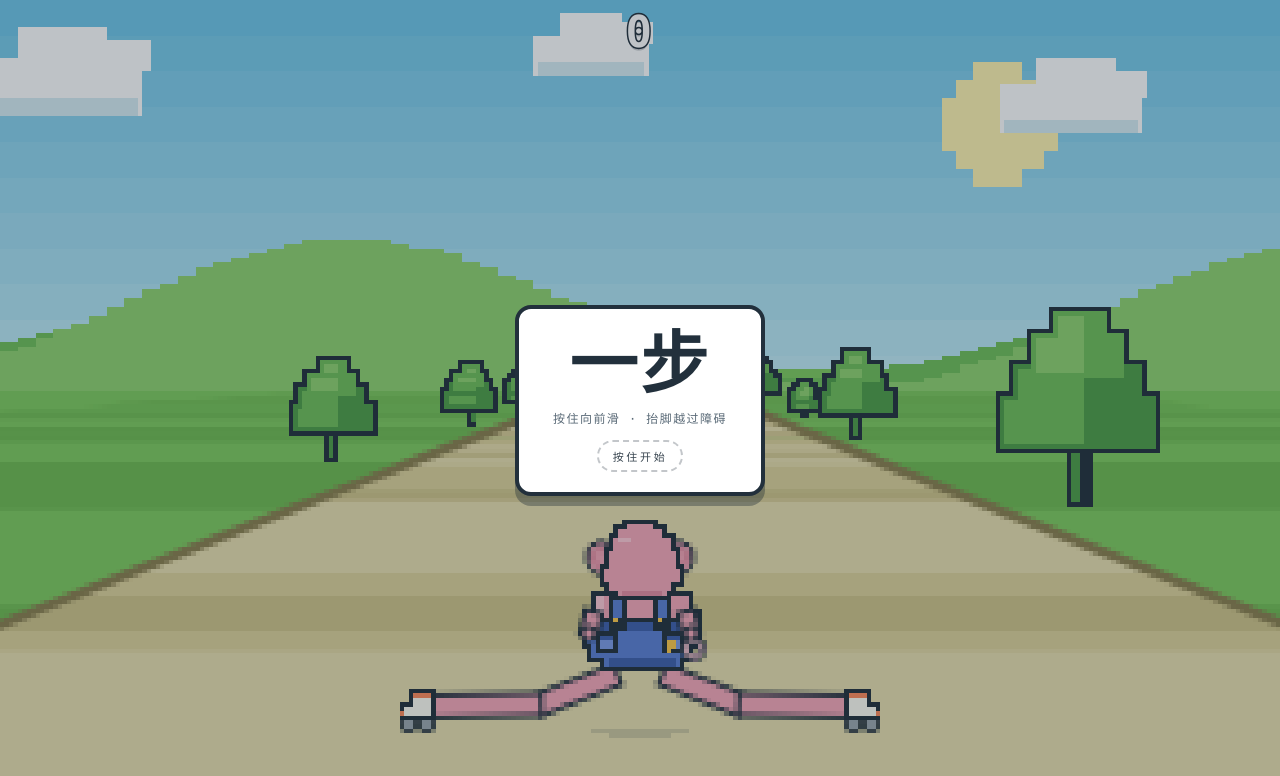
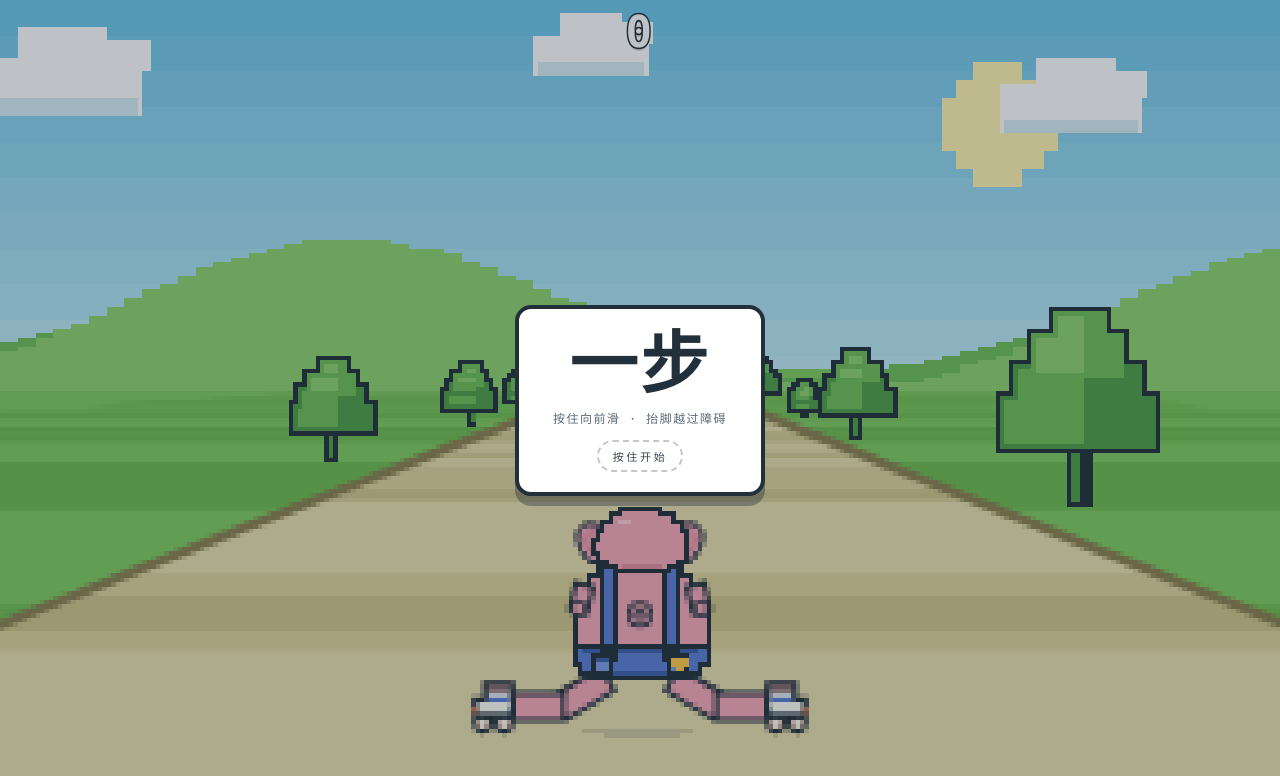
Before and after one commit to blueyesess/wavedromgen, a plain HTML site: page one-step/index.html in a window 1280 px wide. Drawn offline with Linux system fonts and the light colour scheme.

Commit message:
feat: update workspace
Co-authored-by: traeagent <traeagent@users.noreply.github.com>

```diff
--- a/one-step/index.html
+++ b/one-step/index.html
@@ -227,8 +227,8 @@
     ROAD_HALF = (0.72 * VW) / S_HIT;
     CAM_H = (VH * 0.92 - horizon) / S_HIT;
 
-    skateL = Math.round(VW * 0.325);
-    skateR = Math.round(VW * 0.675);
+    skateL = Math.round(VW * 0.385);
+    skateR = Math.round(VW * 0.615);
     skateY = Math.round(horizon + CAM_H * S_HIT) - 2;
   }
 
@@ -996,7 +996,7 @@
   }
 
   /* ---------------- 玩家：背对镜头的小猪 ---------------- */
-  const PIG = { skin:'#f7a8b8', light:'#ffc9d4', skin2:'#e58ca0',
+  const PIG = { skin:'#f7a8b8', light:'#ffc9d4', skin2:'#e58ca0', maroon:'#6b3a45',
     denim:'#5b7fd4', denim2:'#3e5fac', denim3:'#7c9be6', gold:'#ffc94a', orange:'#ff8a5b' };
 
   function pigU() { return Math.max(0.55, Math.min(1.15, VH / 390)); }
@@ -1044,24 +1044,28 @@
   function drawPigSkate(x, y, u, side) {
     ctx.save();
     ctx.translate(Math.round(x), Math.round(y));
-    ctx.scale(side, 1);
-
-    // 轮子（侧面两颗大轮，浅色轮毂）
+    ctx.scale(side * 1.2, 1.2);
+
+    // 轮子（橙色大轮 + 奶油轮毂）
     for (const wx of [-3.9, 3.7]) {
       ctx.fillStyle = pal.ink;
       ctx.beginPath();
-      ctx.arc(Math.round(wx * u), Math.round(-2.6 * u), Math.max(2, Math.round(2.6 * u)), 0, Math.PI * 2);
+      ctx.arc(Math.round(wx * u), Math.round(-2.6 * u), Math.max(2, Math.round(2.7 * u)), 0, Math.PI * 2);
       ctx.fill();
-      ctx.fillStyle = '#c6d0d6';
+      ctx.fillStyle = PIG.orange;
       ctx.beginPath();
-      ctx.arc(Math.round(wx * u), Math.round(-2.6 * u), Math.max(1, Math.round(1.4 * u)), 0, Math.PI * 2);
+      ctx.arc(Math.round(wx * u), Math.round(-2.6 * u), Math.max(1, Math.round(2 * u)), 0, Math.PI * 2);
+      ctx.fill();
+      ctx.fillStyle = '#fffdf4';
+      ctx.beginPath();
+      ctx.arc(Math.round(wx * u), Math.round(-2.6 * u), Math.max(1, Math.round(0.9 * u)), 0, Math.PI * 2);
       ctx.fill();
     }
 
     // 底板
     ctx.fillStyle = pal.ink;
     ctx.fillRect(Math.round(-6.6 * u), Math.round(-7.2 * u), Math.max(6, Math.round(13.2 * u)), Math.max(2, Math.round(2.6 * u)));
-    ctx.fillStyle = '#4a5560';
+    ctx.fillStyle = PIG.denim2;
     ctx.fillRect(Math.round(-5.8 * u), Math.round(-6.7 * u), Math.max(4, Math.round(11.6 * u)), Math.max(1, Math.round(1.4 * u)));
 
     // 靴身：前掌 + 高帮
@@ -1072,11 +1076,15 @@
     ctx.fillRect(Math.round(-5.8 * u), Math.round(-9.8 * u), Math.max(6, Math.round(11 * u)), Math.max(2, Math.round(3 * u)));
     ctx.fillRect(Math.round(-5.8 * u), Math.round(-15 * u), Math.max(4, Math.round(6.2 * u)), Math.max(4, Math.round(6.6 * u)));
 
-    // 橙色靴口
+    // 栗色靴口 + 蓝色搭扣带
+    ctx.fillStyle = PIG.maroon;
+    ctx.fillRect(Math.round(-5.8 * u), Math.round(-15 * u), Math.max(4, Math.round(6.2 * u)), Math.max(1, Math.round(2.6 * u)));
+    ctx.fillStyle = PIG.denim;
+    ctx.fillRect(Math.round(-5.8 * u), Math.round(-11.6 * u), Math.max(4, Math.round(6.2 * u)), Math.max(1, Math.round(1.4 * u)));
+
+    // 鞋头刹车
     ctx.fillStyle = PIG.orange;
-    ctx.fillRect(Math.round(-5.8 * u), Math.round(-15 * u), Math.max(4, Math.round(6.2 * u)), Math.max(1, Math.round(1.8 * u)));
-    // 鞋头刹车
-    ctx.fillRect(Math.round(4.8 * u), Math.round(-6.6 * u), Math.max(1, Math.round(1.8 * u)), Math.max(1, Math.round(1.6 * u)));
+    ctx.fillRect(Math.round(4.6 * u), Math.round(-6.6 * u), Math.max(1, Math.round(2.2 * u)), Math.max(1, Math.round(1.8 * u)));
 
     ctx.restore();
   }
@@ -1130,16 +1138,16 @@
   }
 
   // 单脚支撑时头顶的叹号，随失衡值变大、跳动
-  function drawWarnBang(x, topY) {
+  function drawWarnBang(x, topY, su) {
     if (balance < 0.2) return;
     const k = Math.min(1, (balance - 0.2) / 0.45);
     const now = performance.now();
     const pulse = 0.75 + 0.25 * Math.sin(now * 0.018);
-    const s = Math.max(1, Math.round(VW / 90));
-    const w = 2 * s;
-    const barH = 5 * s;
-    const gap = 2 * s;
-    const dotH = 2 * s;
+    const s = Math.max(1, Math.round(su || 1));
+    const w = 3 * s;
+    const barH = 7 * s;
+    const gap = 3 * s;
+    const dotH = 3 * s;
     const cx = Math.round(x);
     const top = Math.round(topY - Math.sin(now * 0.012) * 2);
 
@@ -1179,15 +1187,15 @@
     const shift = lean + sway;
 
     const air = bothUp ? 3 * u : 0;
-    const bodyBottom = ground - 25 * u - bob - air;
-    const bodyTop = bodyBottom - 33 * u;
-    const headTop = bodyTop - 25 * u;
+    const bodyBottom = ground - 22 * u - bob - air;
+    const bodyTop = bodyBottom - 52 * u;
+    const headTop = bodyTop - 16 * u;
 
     // 地面影子
     ctx.globalAlpha = 0.14;
     ctx.fillStyle = pal.ink;
-    ctx.fillRect(Math.round(cx - 20 * u), Math.round(ground), Math.round(40 * u), Math.max(1, Math.round(1.5 * u)));
-    ctx.fillRect(Math.round(cx - 13 * u), Math.round(ground + 2 * u), Math.round(26 * u), Math.max(1, Math.round(1.5 * u)));
+    ctx.fillRect(Math.round(cx - 23 * u), Math.round(ground), Math.round(46 * u), Math.max(1, Math.round(1.5 * u)));
+    ctx.fillRect(Math.round(cx - 15 * u), Math.round(ground + 2 * u), Math.round(30 * u), Math.max(1, Math.round(1.5 * u)));
     ctx.globalAlpha = 1;
 
     // 腿与旱冰鞋
@@ -1202,19 +1210,19 @@
       const footX = baseX + (ss === i ? wob : 0) - (down ? 0 : dir * 2 * u);
       const lift = down ? 0 : (bothUp ? 10 * u : 14 * u);
       const footY = ground - lift;
-      const hipX = cx + dir * 10 * u + shift;
-      const hipY = bodyBottom + 3 * u;
+      const hipX = cx + dir * 14 * u + shift;
+      const hipY = bodyBottom + 2 * u;
 
       if (down) {
-        const kneeX = hipX + (footX - hipX) * 0.35 + dir * 3 * u;
+        const kneeX = hipX + (footX - hipX) * 0.35 + dir * 2 * u;
         const kneeY = hipY + (footY - hipY) * 0.55;
-        pigLimb(hipX, hipY, kneeX, kneeY, Math.max(4, Math.round(8 * u)));
-        pigLimb(kneeX, kneeY, footX, footY - 9 * u, Math.max(4, Math.round(8 * u)));
+        pigLimb(hipX, hipY, kneeX, kneeY, Math.max(4, Math.round(9 * u)));
+        pigLimb(kneeX, kneeY, footX, footY - 9 * u, Math.max(4, Math.round(9 * u)));
       } else {
-        const kneeX = hipX + (footX - hipX) * 0.45 + dir * 3 * u;
+        const kneeX = hipX + (footX - hipX) * 0.45 + dir * 2 * u;
         const kneeY = hipY + (footY - hipY) * 0.55;
-        pigLimb(hipX, hipY, kneeX, kneeY, Math.max(4, Math.round(8 * u)));
-        pigLimb(kneeX, kneeY, footX, footY - 8 * u, Math.max(3, Math.round(7 * u)));
+        pigLimb(hipX, hipY, kneeX, kneeY, Math.max(4, Math.round(9 * u)));
+        pigLimb(kneeX, kneeY, footX, footY - 8 * u, Math.max(3, Math.round(8 * u)));
       }
 
       ctx.globalAlpha = down ? 0.15 : 0.07;
@@ -1224,58 +1232,88 @@
       drawPigSkate(footX, footY, u, i === 0 ? -1 : 1);
     }
 
-    // 身体
+    // 身体：参考图的大圆屁股
     const bodyRows = [
-      { w: 26 * u, h: 4 * u },
-      { w: 38 * u, h: 8 * u },
-      { w: 46 * u, h: 12 * u },
+      { w: 14 * u, h: 3 * u },
+      { w: 24 * u, h: 4 * u },
+      { w: 32 * u, h: 5 * u },
       { w: 40 * u, h: 6 * u },
-      { w: 30 * u, h: 3 * u }
+      { w: 48 * u, h: 7 * u },
+      { w: 52 * u, h: 8 * u },
+      { w: 52 * u, h: 8 * u },
+      { w: 48 * u, h: 5 * u },
+      { w: 40 * u, h: 4 * u },
+      { w: 32 * u, h: 2 * u }
     ];
     pigBlob(cx + shift, bodyTop, bodyRows, PIG.skin, PIG.skin2);
 
-    // 背部受光
+    // 左上高光
     ctx.fillStyle = PIG.light;
-    ctx.fillRect(Math.round(cx + shift - 18 * u), Math.round(bodyTop + 4 * u), Math.max(1, Math.round(4 * u)), Math.max(1, Math.round(9 * u)));
-
-    // 牛仔短裤：从腰线盖住身体下半段
+    ctx.fillRect(Math.round(cx + shift - 16 * u), Math.round(bodyTop + 8 * u), Math.max(1, Math.round(6 * u)), Math.max(1, Math.round(13 * u)));
+    ctx.fillRect(Math.round(cx + shift - 12 * u), Math.round(bodyTop + 5 * u), Math.max(1, Math.round(4 * u)), Math.max(1, Math.round(4 * u)));
+
+    // 卷尾：屁股中央的同心螺旋
+    const tx = cx + shift;
+    const ty = bodyTop + 27 * u;
+    ctx.fillStyle = pal.ink;
+    ctx.beginPath();
+    ctx.arc(tx, ty, 5.4 * u, 0, Math.PI * 2);
+    ctx.fill();
+    ctx.fillStyle = PIG.skin;
+    ctx.beginPath();
+    ctx.arc(tx, ty, 4.0 * u, 0, Math.PI * 2);
+    ctx.fill();
+    ctx.fillStyle = pal.ink;
+    ctx.beginPath();
+    ctx.arc(tx, ty, 2.6 * u, 0, Math.PI * 2);
+    ctx.fill();
+    ctx.fillStyle = PIG.skin;
+    ctx.beginPath();
+    ctx.arc(tx, ty, 1.4 * u, 0, Math.PI * 2);
+    ctx.fill();
+    ctx.fillStyle = pal.ink;
+    ctx.beginPath();
+    ctx.arc(tx, ty, 0.6 * u, 0, Math.PI * 2);
+    ctx.fill();
+
+    // 短款背带裤：只盖住屁股下缘
     const shortRows = [
-      { w: 46 * u, h: 9 * u },
-      { w: 40 * u, h: 6 * u },
-      { w: 30 * u, h: 3 * u }
+      { w: 52 * u, h: 5 * u },
+      { w: 48 * u, h: 3 * u },
+      { w: 40 * u, h: 2 * u }
     ];
-    pigBlob(cx + shift, bodyTop + 15 * u, shortRows, PIG.denim, PIG.denim2);
+    pigBlob(cx + shift, bodyTop + 42 * u, shortRows, PIG.denim, PIG.denim2);
 
     // 深色裤腰
     ctx.fillStyle = PIG.denim2;
-    ctx.fillRect(Math.round(cx + shift - 21 * u), Math.round(bodyTop + 15 * u), Math.round(42 * u), Math.max(1, Math.round(3 * u)));
+    ctx.fillRect(Math.round(cx + shift - 24 * u), Math.round(bodyTop + 42 * u), Math.round(48 * u), Math.max(1, Math.round(2 * u)));
 
     // 背带 + 金扣
-    const strapW = Math.max(2, Math.round(4 * u));
+    const strapW = Math.max(2, Math.round(4.5 * u));
     for (const dir of [-1, 1]) {
-      const sxp = Math.round(cx + shift + dir * 9 * u - strapW / 2);
-      const syTop = Math.round(bodyTop + 1 * u);
-      const sH = Math.round(bodyTop + 16 * u) - syTop;
+      const sxp = Math.round(cx + shift + dir * 13 * u - strapW / 2);
+      const syTop = Math.round(bodyTop + 2 * u);
+      const sH = Math.round(bodyTop + 44 * u) - syTop;
       ctx.fillStyle = pal.ink;
       ctx.fillRect(sxp - 1, syTop - 1, strapW + 2, sH + 2);
       ctx.fillStyle = PIG.denim;
       ctx.fillRect(sxp, syTop, strapW, sH);
 
-      const bxp = Math.round(cx + shift + dir * 9 * u);
-      const byp = Math.round(bodyTop + 15 * u);
-      const br = Math.max(1, Math.round(2.2 * u));
+      const bxp = Math.round(cx + shift + dir * 13 * u);
+      const byp = Math.round(bodyTop + 42 * u);
+      const br = Math.max(1, Math.round(2 * u));
       ctx.fillStyle = pal.ink;
       ctx.fillRect(bxp - br, byp - br, br * 2, br * 2);
       ctx.fillStyle = PIG.gold;
-      ctx.fillRect(bxp - Math.max(1, br - 1), byp - Math.max(1, br - 1), Math.max(1, br * 2 - 2), Math.max(1, br * 2 - 2));
+      ctx.fillRect(bxp - br + 1, byp - br + 1, br * 2 - 2, br * 2 - 2);
     }
 
     // 屁股口袋
     const pW = Math.max(3, Math.round(6 * u));
-    const pH = Math.max(3, Math.round(5 * u));
-    const pT = Math.round(bodyTop + 20 * u);
+    const pH = Math.max(3, Math.round(4 * u));
+    const pT = Math.round(bodyTop + 45 * u);
     for (const dir of [-1, 1]) {
-      const pxl = Math.round(cx + shift + dir * 13 * u - pW / 2);
+      const pxl = Math.round(cx + shift + dir * 16 * u - pW / 2);
       ctx.fillStyle = pal.ink;
       ctx.fillRect(pxl - 1, pT - 1, pW + 2, pH + 2);
       ctx.fillStyle = PIG.denim3;
@@ -1286,90 +1324,73 @@
 
     // 右口袋上的金色心形补丁（像素心）
     {
-      const hpx = Math.round(cx + shift + 13 * u);
-      const hpy = Math.round(bodyTop + 22.5 * u);
-      const hw = Math.max(1, Math.round(1.5 * u));
-      const hh = Math.max(1, Math.round(1.5 * u));
+      const hpx = Math.round(cx + shift + 16 * u);
+      const hpy = Math.round(bodyTop + 46 * u);
       ctx.fillStyle = PIG.gold;
-      ctx.fillRect(hpx - hw, hpy - hh, hw, hh);
-      ctx.fillRect(hpx, hpy - hh, hw, hh);
-      ctx.fillRect(hpx - hw, hpy, hw * 2, hh);
-      ctx.fillRect(hpx - 1, hpy + hh, Math.max(1, hw - 1), 1);
-    }
-
-    // 卷尾：右侧髋部，探出短裤边缘
-    const tx = cx + shift + 22 * u;
-    const ty = bodyTop + 25.5 * u;
-    ctx.lineCap = 'round';
-    ctx.strokeStyle = pal.ink;
-    ctx.lineWidth = Math.max(2, 2.2 * u);
-    ctx.beginPath();
-    ctx.arc(tx, ty, 3.4 * u, Math.PI * 0.55, Math.PI * 2.45);
-    ctx.stroke();
-    ctx.strokeStyle = PIG.light;
-    ctx.lineWidth = Math.max(1, 1.1 * u);
-    ctx.beginPath();
-    ctx.arc(tx, ty, 3.4 * u, Math.PI * 0.55, Math.PI * 2.45);
-    ctx.stroke();
-    ctx.lineCap = 'butt';
+      ctx.fillRect(hpx - 2, hpy - 1, 2, 1);
+      ctx.fillRect(hpx, hpy - 1, 2, 1);
+      ctx.fillRect(hpx - 2, hpy, 4, 1);
+      ctx.fillRect(hpx - 1, hpy + 1, 2, 1);
+    }
 
     // 手臂
     for (let i = 0; i < 2; i++) {
       const dir = i === 0 ? -1 : 1;
       const down = i === 0 ? down0 : down1;
-      const sx = cx + shift + dir * 19 * u;
-      const sy = bodyTop + 11 * u;
+      const sx = cx + shift + dir * 23 * u;
+      const sy = bodyTop + 16 * u;
       let hx = sx + dir * 2 * u;
-      let hy = sy + 8 * u;
+      let hy = sy + 9 * u;
       if (!down || bothUp) { hx = sx + dir * 7 * u; hy = sy - 2 * u; }
       if (playing && balance > 0.55) { hx = sx + dir * 9 * u; hy = sy - 4 * u; }
-      pigLimb(sx, sy, hx, hy, Math.max(3, Math.round(5 * u)));
+      pigLimb(sx, sy, hx, hy, Math.max(3, Math.round(6 * u)));
       ctx.beginPath();
-      ctx.arc(hx, hy, Math.max(2, 3 * u), 0, Math.PI * 2);
+      ctx.arc(hx, hy, Math.max(2, 3.4 * u), 0, Math.PI * 2);
       ctx.fillStyle = pal.ink;
       ctx.fill();
       ctx.beginPath();
-      ctx.arc(hx, hy, Math.max(1, 2 * u), 0, Math.PI * 2);
+      ctx.arc(hx, hy, Math.max(1, 2.2 * u), 0, Math.PI * 2);
       ctx.fillStyle = PIG.skin;
       ctx.fill();
     }
 
     // 大圆垂耳：先画，头块随后盖住耳根
     for (const dir of [-1, 1]) {
-      const ex = cx + shift + dir * 16 * u;
-      const ey = headTop + 13 * u;
+      const ex = cx + shift + dir * 19 * u;
+      const ey = headTop + 14 * u;
       ctx.beginPath();
-      ctx.ellipse(ex, ey, 5.8 * u, 6.6 * u, dir * 0.25, 0, Math.PI * 2);
+      ctx.ellipse(ex, ey, 6 * u, 8.5 * u, dir * 0.35, 0, Math.PI * 2);
       ctx.fillStyle = PIG.skin;
       ctx.fill();
       ctx.strokeStyle = pal.ink;
       ctx.lineWidth = Math.max(1, 1.4 * u);
       ctx.stroke();
       ctx.beginPath();
-      ctx.ellipse(ex, ey, 3 * u, 3.8 * u, dir * 0.25, 0, Math.PI * 2);
+      ctx.ellipse(ex, ey, 3 * u, 4.8 * u, dir * 0.35, 0, Math.PI * 2);
       ctx.strokeStyle = PIG.skin2;
       ctx.lineWidth = 1;
       ctx.stroke();
     }
 
-    // 头
+    // 小头
     const headRows = [
-      { w: 10 * u, h: 2 * u },
-      { w: 18 * u, h: 4 * u },
-      { w: 24 * u, h: 6 * u },
-      { w: 28 * u, h: 7 * u },
-      { w: 30 * u, h: 5 * u },
-      { w: 26 * u, h: 3 * u },
+      { w: 14 * u, h: 2 * u },
+      { w: 24 * u, h: 3 * u },
+      { w: 30 * u, h: 4 * u },
+      { w: 34 * u, h: 4 * u },
+      { w: 36 * u, h: 4 * u },
+      { w: 34 * u, h: 3 * u },
+      { w: 28 * u, h: 2 * u },
       { w: 20 * u, h: 2 * u }
     ];
     pigBlob(cx + shift, headTop, headRows, PIG.skin, PIG.skin2);
     ctx.fillStyle = PIG.light;
-    ctx.fillRect(Math.round(cx + shift - 9 * u), Math.round(headTop + 4 * u), Math.max(1, Math.round(5 * u)), Math.max(1, Math.round(2 * u)));
+    ctx.fillRect(Math.round(cx + shift - 10 * u), Math.round(headTop + 5 * u), Math.max(1, Math.round(6 * u)), Math.max(1, Math.round(2 * u)));
 
     // 失衡提示：支撑脚光环 + 头顶叹号
     if (playing && ss >= 0 && balance > 0.03) {
       drawBalanceRing(ss === 0 ? skateL : skateR, ground);
-      drawWarnBang(cx + shift, headTop - 22 * u);
+      drawWarnBang(cx + shift, headTop - 17 * u, u);
     }
   }
 
```
Also changed, not shown: one-step/pig-preview.png, 1 other file.
